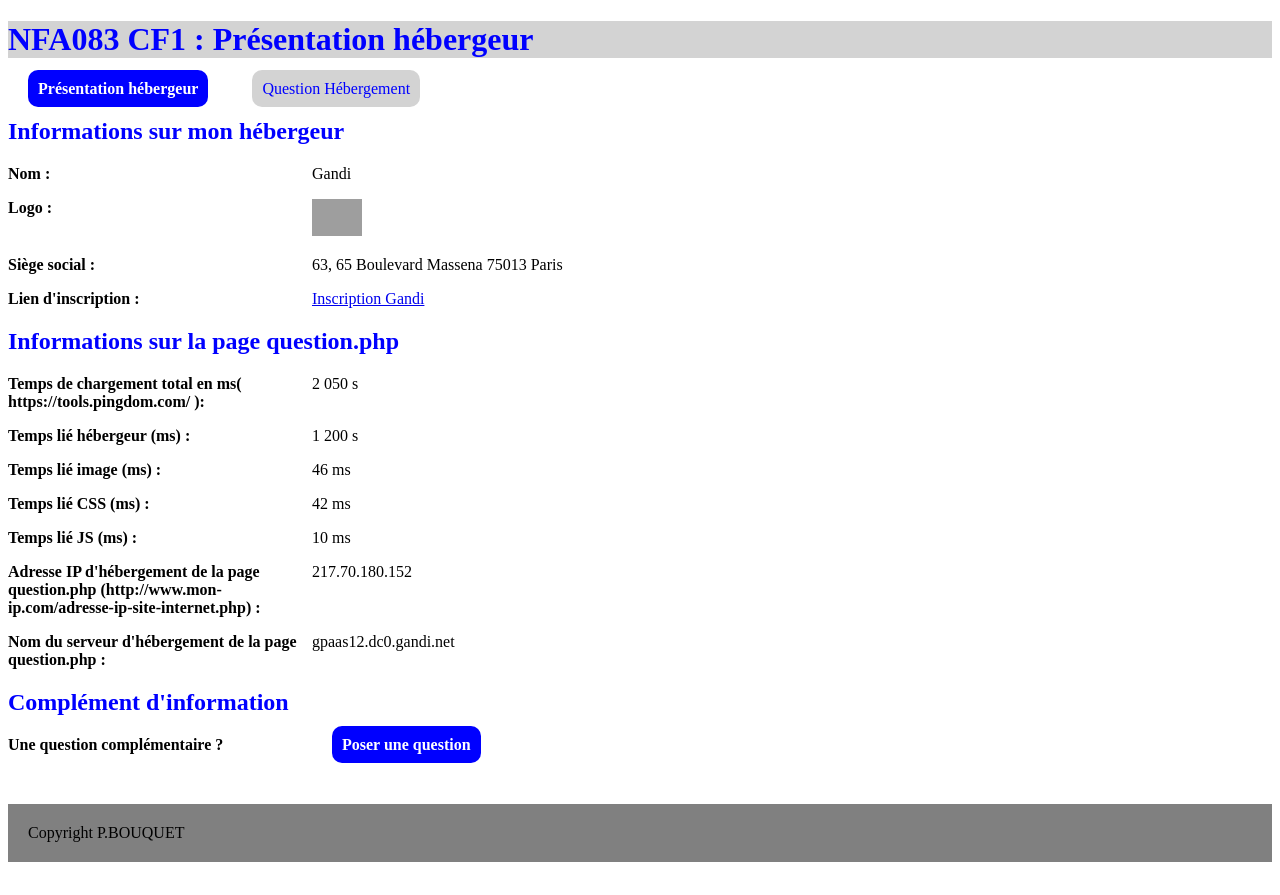
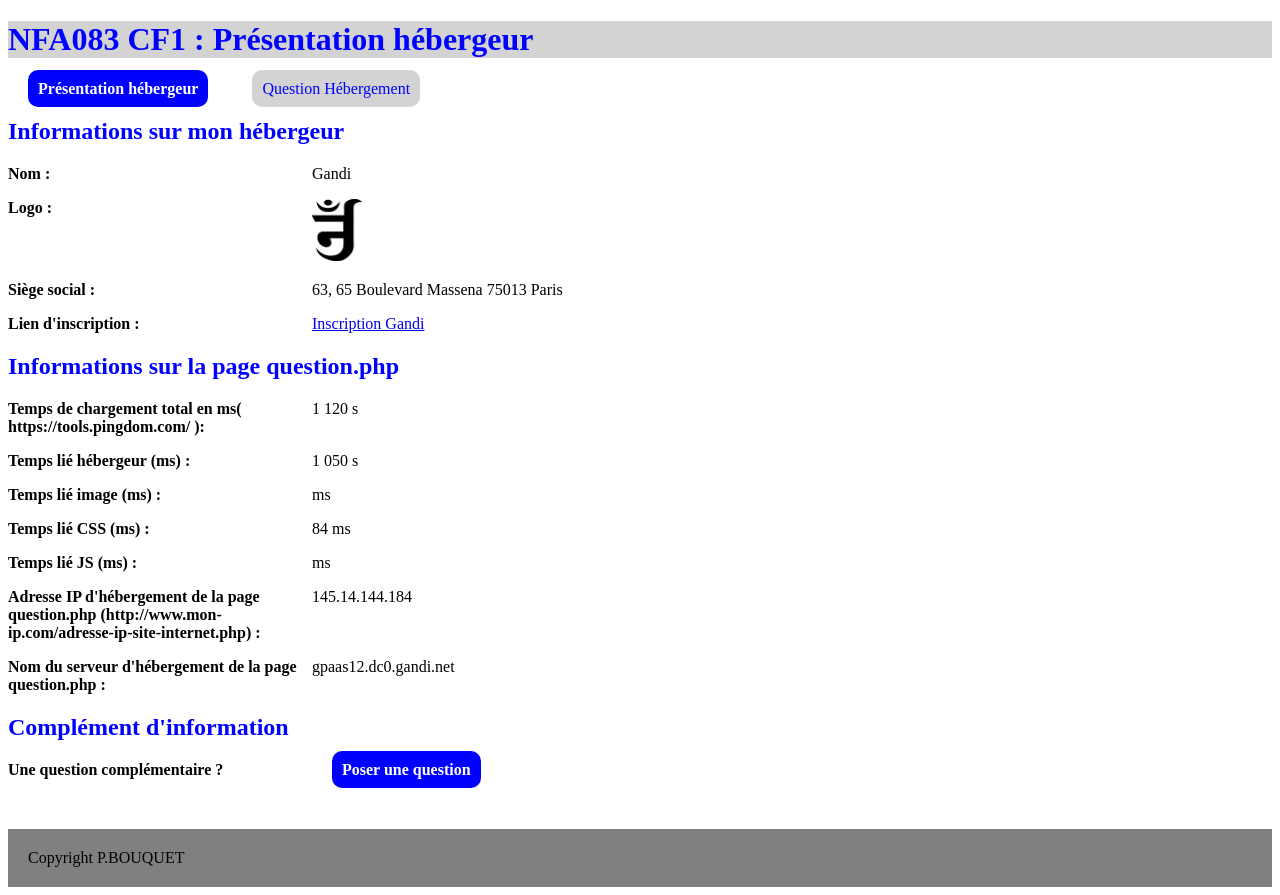
Before and after one commit to JeremH/cnam-nfa083, a PHP site: page / in a window 1280 px wide. Before the commit the page ends 862 px from the top, so only its background shows below. Run offline with PHP 8.4, Linux system fonts and the light colour scheme; grey boxes are pictures that could not be loaded.

Commit message:
plusieurs arrangements

```diff
--- a/index.php
+++ b/index.php
@@ -17,19 +17,19 @@
 <!-- PRESENTATION Hébergeur ============================================================== -->
   <section><h2>Informations sur mon hébergeur</h2>
            <p><strong>Nom : </strong> Gandi</p>
-           <p><strong>Logo : </strong> <img src="img/gandi.jpg" /></p>
+           <p><strong>Logo : </strong> <img src="img/gandi.jpg" alt="logo de gandi"/></p>
            <p><strong>Siège social : </strong> 63, 65 Boulevard Massena 75013 Paris</p>
            <p><strong>Lien d'inscription : </strong>
            <a href="https://www.gandi.net/fr/simple-hosting" target="_blanck" >Inscription Gandi</a></p>
   </section>
   <section><h2>Informations sur la page question.php</h2>
-           <p><strong>Temps de chargement total en ms( https://tools.pingdom.com/ ): </strong> 2 050 s</p>
-           <p><strong>Temps lié hébergeur (ms) : </strong> 1 200 s</p>
-           <p><strong>Temps lié image (ms) : </strong> 46 ms</p>
-           <p><strong>Temps lié CSS (ms) : </strong> 42 ms</p>
-           <p><strong>Temps lié JS (ms) : </strong> 10 ms</p>
+           <p><strong>Temps de chargement total en ms( https://tools.pingdom.com/ ): </strong> 1 120 s</p>
+           <p><strong>Temps lié hébergeur (ms) : </strong> 1 050 s</p>
+           <p><strong>Temps lié image (ms) : </strong>  ms</p>
+           <p><strong>Temps lié CSS (ms) : </strong> 84 ms</p>
+           <p><strong>Temps lié JS (ms) : </strong>  ms</p>
            <p><strong>Adresse IP d'hébergement de la page question.php
-           (http://www.mon-ip.com/adresse-ip-site-internet.php) : </strong> 217.70.180.152</p>
+           (http://www.mon-ip.com/adresse-ip-site-internet.php) : </strong> 145.14.144.184</p>
            <p><strong>Nom du serveur d'hébergement de la page question.php : </strong> gpaas12.dc0.gandi.net</p>
   </section>
   <section><h2>Complément d'information</h2>
```
Also changed, not shown: inc/connexion.inc.php (+4 -3 lines), inc/question-liste.inc.php (+3 -4 lines), question.php (+12 -2 lines), img/gandi.jpg (added).
